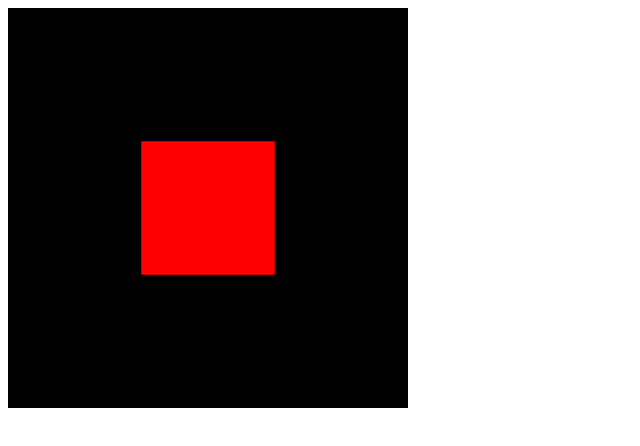
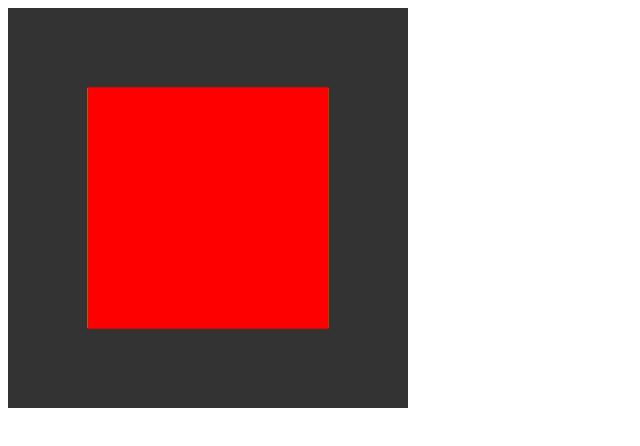
Before and after one commit to vitalya-dev/Blockcraft-54, a plain HTML site: page LightedCube.html in a window 1280 px wide. Shown: the whole page, without its empty margins (0-640 px from the left). Drawn offline with Linux system fonts and the light colour scheme.

Commit message:
Working On...

```diff
--- /dev/null
+++ b/Cube.js
@@ -0,0 +1,144 @@
+
+class Cube {
+    constructor(gl) {
+        this.gl = gl;
+        this.transform = new Transform();
+
+        // Initialize shaders
+        this.initShaders();
+
+        // Initialize vertex data and buffers
+        this.vertices = new Float32Array([
+            // Vertex coordinates
+            1.0, 1.0, 1.0,  -1.0, 1.0, 1.0,  -1.0,-1.0, 1.0,   1.0,-1.0, 1.0,  // front
+            1.0, 1.0, 1.0,   1.0,-1.0, 1.0,   1.0,-1.0,-1.0,   1.0, 1.0,-1.0,  // right
+            1.0, 1.0, 1.0,   1.0, 1.0,-1.0,  -1.0, 1.0,-1.0,  -1.0, 1.0, 1.0,  // up
+            -1.0, 1.0, 1.0,  -1.0, 1.0,-1.0,  -1.0,-1.0,-1.0,  -1.0,-1.0, 1.0,  // left
+            -1.0,-1.0,-1.0,   1.0,-1.0,-1.0,   1.0,-1.0, 1.0,  -1.0,-1.0, 1.0,  // down
+            1.0,-1.0,-1.0,  -1.0,-1.0,-1.0,  -1.0, 1.0,-1.0,   1.0, 1.0,-1.0   // back
+        ]);
+
+        this.colors = new Float32Array([
+            // Colors
+            1, 0, 0,   1, 0, 0,   1, 0, 0,  1, 0, 0,  // front
+            0, 1, 0,   0, 1, 0,   0, 1, 0,  0, 1, 0,  // right
+            0, 0, 1,   0, 0, 1,   0, 0, 1,  0, 0, 1,  // up
+            1, 1, 0,   1, 1, 0,   1, 1, 0,  1, 1, 0,  // left
+            0, 1, 1,   0, 1, 1,   0, 1, 1,  0, 1, 1,  // down
+            1, 0, 1,   1, 0, 1,   1, 0, 1,  1, 0, 1   // back
+        ]);
+
+        this.indices = new Uint8Array([
+            0, 1, 2,   0, 2, 3,    // front
+            4, 5, 6,   4, 6, 7,    // right
+            8, 9,10,   8,10,11,    // up
+            12,13,14,  12,14,15,   // left
+            16,17,18,  16,18,19,   // down
+            20,21,22,  20,22,23    // back
+        ]);
+
+        this.initBuffers();
+    }
+
+    initShaders() {
+        const gl = this.gl;
+
+        // Vertex shader source code
+        const vsSource = `
+            attribute vec4 a_Position;
+            attribute vec4 a_Color;
+            uniform mat4 u_MvpMatrix;
+            varying vec4 v_Color;
+            void main() {
+                gl_Position = u_MvpMatrix * a_Position;
+                v_Color = a_Color;
+            }
+        `;
+
+        // Fragment shader source code
+        const fsSource = `
+            precision mediump float;
+            varying vec4 v_Color;
+            void main() {
+                gl_FragColor = v_Color;
+            }
+        `;
+
+        // Compile shaders and link the program
+        const vertexShader = this.compileShader(gl.VERTEX_SHADER, vsSource);
+        const fragmentShader = this.compileShader(gl.FRAGMENT_SHADER, fsSource);
+
+        this.shaderProgram = gl.createProgram();
+        gl.attachShader(this.shaderProgram, vertexShader);
+        gl.attachShader(this.shaderProgram, fragmentShader);
+        gl.linkProgram(this.shaderProgram);
+
+        if (!gl.getProgramParameter(this.shaderProgram, gl.LINK_STATUS)) {
+            console.error('Could not link shaders: ' + gl.getProgramInfoLog(this.shaderProgram));
+        }
+
+        // Use the program
+        gl.useProgram(this.shaderProgram);
+        gl.program = this.shaderProgram;
+    }
+
+    compileShader(type, source) {
+        const gl = this.gl;
+        const shader = gl.createShader(type);
+        gl.shaderSource(shader, source);
+        gl.compileShader(shader);
+
+        if (!gl.getShaderParameter(shader, gl.COMPILE_STATUS)) {
+            console.error('Shader compile error: ' + gl.getShaderInfoLog(shader));
+            gl.deleteShader(shader);
+            return null;
+        }
+        return shader;
+    }
+
+    initBuffers() {
+        const gl = this.gl;
+
+        this.vao = gl.createVertexArray();
+        gl.bindVertexArray(this.vao);
+
+        // Vertex buffer
+        this.vertexBuffer = gl.createBuffer();
+        gl.bindBuffer(gl.ARRAY_BUFFER, this.vertexBuffer);
+        gl.bufferData(gl.ARRAY_BUFFER, this.vertices, gl.STATIC_DRAW);
+        const a_Position = gl.getAttribLocation(this.shaderProgram, 'a_Position');
+        gl.vertexAttribPointer(a_Position, 3, gl.FLOAT, false, 0, 0);
+        gl.enableVertexAttribArray(a_Position);
+
+        // Color buffer
+        this.colorBuffer = gl.createBuffer();
+        gl.bindBuffer(gl.ARRAY_BUFFER, this.colorBuffer);
+        gl.bufferData(gl.ARRAY_BUFFER, this.colors, gl.STATIC_DRAW);
+        const a_Color = gl.getAttribLocation(this.shaderProgram, 'a_Color');
+        gl.vertexAttribPointer(a_Color, 3, gl.FLOAT, false, 0, 0);
+        gl.enableVertexAttribArray(a_Color);
+
+        // Index buffer
+        this.indexBuffer = gl.createBuffer();
+        gl.bindBuffer(gl.ELEMENT_ARRAY_BUFFER, this.indexBuffer);
+        gl.bufferData(gl.ELEMENT_ARRAY_BUFFER, this.indices, gl.STATIC_DRAW);
+
+        gl.bindVertexArray(null);
+    }
+
+    draw(vpMatrix) {
+        const gl = this.gl;
+
+        const u_MvpMatrix = gl.getUniformLocation(this.shaderProgram, 'u_MvpMatrix');
+
+        const modelMatrix = this.transform.getMatrix();
+        const mvpMatrix = new Matrix4(vpMatrix).multiply(modelMatrix);
+
+        gl.useProgram(this.shaderProgram);
+        gl.uniformMatrix4fv(u_MvpMatrix, false, mvpMatrix.elements);
+
+        gl.bindVertexArray(this.vao);
+        gl.drawElements(gl.TRIANGLES, this.indices.length, gl.UNSIGNED_BYTE, 0);
+        gl.bindVertexArray(null);
+    }
+}
--- a/LightedCube.html
+++ b/LightedCube.html
@@ -4,13 +4,13 @@
     <meta charset="UTF-8">
     <title>LightedCube</title>
 </head>
-<body onload="main()">
+<body>
 <canvas id="webgl" width="400" height="400">
     Please use the browser supporting "canvas".
 </canvas>
-
 <script src="cuon-matrix.js"></script>
-<script src="cuon-utils.js"></script>
-<script src="LightedCube.js"></script>
+<script src="Transform.js"></script>
+<script src="Cube.js"></script>
+<script src="main.js"></script>
 </body>
 </html>
--- a/LightedCube.js
+++ /dev/null
@@ -1,154 +0,0 @@
-/**
- * Created by hushhw on 18/1/31.
- */
-//LightedCube.js
-var VSHADER_SOURCE =
-    'attribute vec4 a_Position;\n' +
-    'attribute vec4 a_Color;\n' + //表面基底色
-    'uniform mat4 u_MvpMatrix;\n' + //光线颜色
-    'varying vec4 v_Color;\n' +
-    'void main() {\n' +
-    'gl_Position = u_MvpMatrix * a_Position;\n' +
-    'v_Color = a_Color;\n' +
-    '}\n';
-
-var FSHADER_SOURCE=
-    '#ifdef GL_ES\n' +
-    'precision mediump float;\n' +
-    '#endif\n' +
-    'varying vec4 v_Color;\n' +
-    'void main(){\n'+
-    'gl_FragColor = v_Color;\n'+
-    '}\n';
-
-function main() {
-
-    var canvas = document.getElementById("webgl");
-    if (!canvas) {
-        console.log("Failed to retrieve the <canvas> element");
-        return;
-    }
-
-    var gl = canvas.getContext("webgl2");
-    if (!gl) {
-        console.log("Failed to get the rendering context for WebGL");
-        return;
-    }
-
-    if (!initShaders(gl, VSHADER_SOURCE, FSHADER_SOURCE)) {
-        console.log("Failed to initialize shaders.");
-        return;
-    }
-
-    //设置顶点位置
-    var n = initVertexBuffers(gl);
-    if (n < 0) {
-        console.log('Failed to set the positions of the vertices');
-        return;
-    }
-
-    // Set the clear color and enable the depth test
-    gl.clearColor(0, 0, 0, 1);
-    gl.enable(gl.DEPTH_TEST);
-
-
-    var u_MvpMatrix = gl.getUniformLocation(gl.program, 'u_MvpMatrix');//模型视图投影矩阵
-    if (!u_MvpMatrix) {
-        console.log('Failed to get the storage location');
-        return;
-    }
-
-
-    var mvpMatrix = new Matrix4();
-    mvpMatrix.setPerspective(90, canvas.width/canvas.height, 1 ,100);
-    mvpMatrix.lookAt(0, 0, 4, 0, 0, 0, 0, 1, 0);
-    gl.uniformMatrix4fv(u_MvpMatrix, false, mvpMatrix.elements);
-
-
-
-
-    gl.clear(gl.COLOR_BUFFER_BIT | gl.DEPTH_BUFFER_BIT);
-
-    gl.drawElements(gl.TRIANGLES, n, gl.UNSIGNED_BYTE, 0);
-}
-
-function initVertexBuffers(gl) {
-    // Create a cube
-    //    v6----- v5
-    //   /|      /|
-    //  v1------v0|
-    //  | |     | |
-    //  | |v7---|-|v4
-    //  |/      |/
-    //  v2------v3
-    var vertices = new Float32Array([   // Vertex coordinates
-        1.0, 1.0, 1.0,  -1.0, 1.0, 1.0,  -1.0,-1.0, 1.0,   1.0,-1.0, 1.0,  // v0-v1-v2-v3 front
-        1.0, 1.0, 1.0,   1.0,-1.0, 1.0,   1.0,-1.0,-1.0,   1.0, 1.0,-1.0,  // v0-v3-v4-v5 right
-        1.0, 1.0, 1.0,   1.0, 1.0,-1.0,  -1.0, 1.0,-1.0,  -1.0, 1.0, 1.0,  // v0-v5-v6-v1 up
-        -1.0, 1.0, 1.0,  -1.0, 1.0,-1.0,  -1.0,-1.0,-1.0,  -1.0,-1.0, 1.0,  // v1-v6-v7-v2 left
-        -1.0,-1.0,-1.0,   1.0,-1.0,-1.0,   1.0,-1.0, 1.0,  -1.0,-1.0, 1.0,  // v7-v4-v3-v2 down
-        1.0,-1.0,-1.0,  -1.0,-1.0,-1.0,  -1.0, 1.0,-1.0,   1.0, 1.0,-1.0   // v4-v7-v6-v5 back
-    ]);
-
-    var colors = new Float32Array([     // Colors
-        1, 0, 0,   1, 0, 0,   1, 0, 0,  1, 0, 0,     // v0-v1-v2-v3 front
-        1, 0, 0,   1, 0, 0,   1, 0, 0,  1, 0, 0,     // v0-v3-v4-v5 right
-        1, 0, 0,   1, 0, 0,   1, 0, 0,  1, 0, 0,     // v0-v5-v6-v1 up
-        1, 0, 0,   1, 0, 0,   1, 0, 0,  1, 0, 0,     // v1-v6-v7-v2 left
-        1, 0, 0,   1, 0, 0,   1, 0, 0,  1, 0, 0,     // v7-v4-v3-v2 down
-        1, 0, 0,   1, 0, 0,   1, 0, 0,  1, 0, 0　    // v4-v7-v6-v5 back
-    ]);
-
-    var indices = new Uint8Array([       // Indices of the vertices
-        0, 1, 2,   0, 2, 3,    // front
-        4, 5, 6,   4, 6, 7,    // right
-        8, 9,10,   8,10,11,    // up
-        12,13,14,  12,14,15,    // left
-        16,17,18,  16,18,19,    // down
-        20,21,22,  20,22,23     // back
-    ]);
-
-    // Write the vertex coordinates and color to the buffer object
-    if (!initArrayBuffer(gl, vertices, 3, gl.FLOAT, 'a_Position'))
-        return -1;
-
-    if (!initArrayBuffer(gl, colors, 3, gl.FLOAT, 'a_Color'))
-        return -1;
-
-    // Create a buffer object
-    var indexBuffer = gl.createBuffer();
-    if (!indexBuffer) {
-        console.log('Failed to create the buffer object');
-        return false;
-    }
-
-    // Write the indices to the buffer object
-    gl.bindBuffer(gl.ELEMENT_ARRAY_BUFFER, indexBuffer);
-    gl.bufferData(gl.ELEMENT_ARRAY_BUFFER, indices, gl.STATIC_DRAW);
-
-    return indices.length;
-}
-
-function initArrayBuffer(gl, data, num, type, attribute) {
-    var buffer = gl.createBuffer();   // Create a buffer object
-    if (!buffer) {
-        console.log('Failed to create the buffer object');
-        return false;
-    }
-    // Write date into the buffer object
-    gl.bindBuffer(gl.ARRAY_BUFFER, buffer);
-    gl.bufferData(gl.ARRAY_BUFFER, data, gl.STATIC_DRAW);
-    // Assign the buffer object to the attribute variable
-    var a_attribute = gl.getAttribLocation(gl.program, attribute);
-    if (a_attribute < 0) {
-        console.log('Failed to get the storage location of ' + attribute);
-        return false;
-    }
-    gl.vertexAttribPointer(a_attribute, num, type, false, 0, 0);
-    // Enable the assignment of the buffer object to the attribute variable
-    gl.enableVertexAttribArray(a_attribute);
-
-    gl.bindBuffer(gl.ARRAY_BUFFER, null);
-
-    return true;
-}
--- /dev/null
+++ b/Transform.js
@@ -0,0 +1,16 @@
+class Transform {
+    constructor() {
+        this.translation = [0, 0, 0];
+        this.rotation = [0, 0, 0]; // rotation angles in degrees
+        this.scale = [1, 1, 1];
+    }
+    getMatrix() {
+        const matrix = new Matrix4();
+        matrix.setTranslate(...this.translation);
+        matrix.rotate(this.rotation[0], 1, 0, 0);
+        matrix.rotate(this.rotation[1], 0, 1, 0);
+        matrix.rotate(this.rotation[2], 0, 0, 1);
+        matrix.scale(...this.scale);
+        return matrix;
+    }
+}
--- /dev/null
+++ b/main.js
@@ -0,0 +1,36 @@
+// Main.js
+window.onload = function () {
+    // Get the canvas element
+    const canvas = document.getElementById('webgl');
+    if (!canvas) {
+        console.error('Failed to retrieve the <canvas> element.');
+        return;
+    }
+
+    // Get the WebGL rendering context
+    const gl = canvas.getContext('webgl2');
+    if (!gl) {
+        console.error('Failed to get the rendering context for WebGL.');
+        return;
+    }
+
+    // Set the clear color and enable depth testing
+    gl.clearColor(0.2, 0.2, 0.2, 1.0);
+    gl.enable(gl.DEPTH_TEST);
+    gl.clear(gl.COLOR_BUFFER_BIT | gl.DEPTH_BUFFER_BIT);
+
+    // Create the cube object
+    const cube = new Cube(gl);
+
+    // View and projection matrices
+    const viewMatrix = new Matrix4();
+    viewMatrix.setLookAt(0, 0, 5, 0, 0, 0, 0, 1, 0);
+
+    const projMatrix = new Matrix4();
+    projMatrix.setPerspective(45, canvas.width / canvas.height, 1, 100);
+
+    const vpMatrix = new Matrix4(projMatrix).multiply(viewMatrix);
+
+    cube.draw(vpMatrix);
+
+};
```
